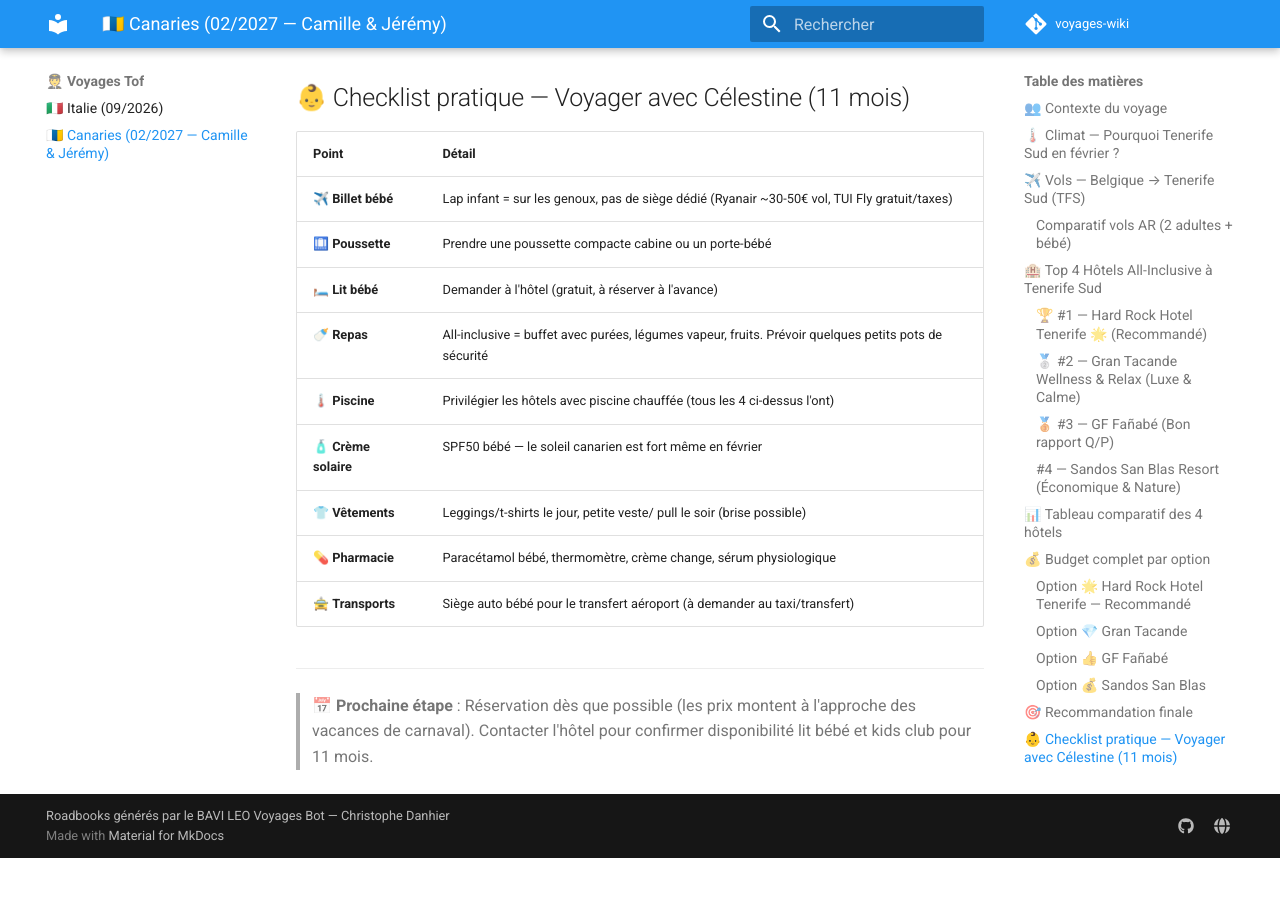
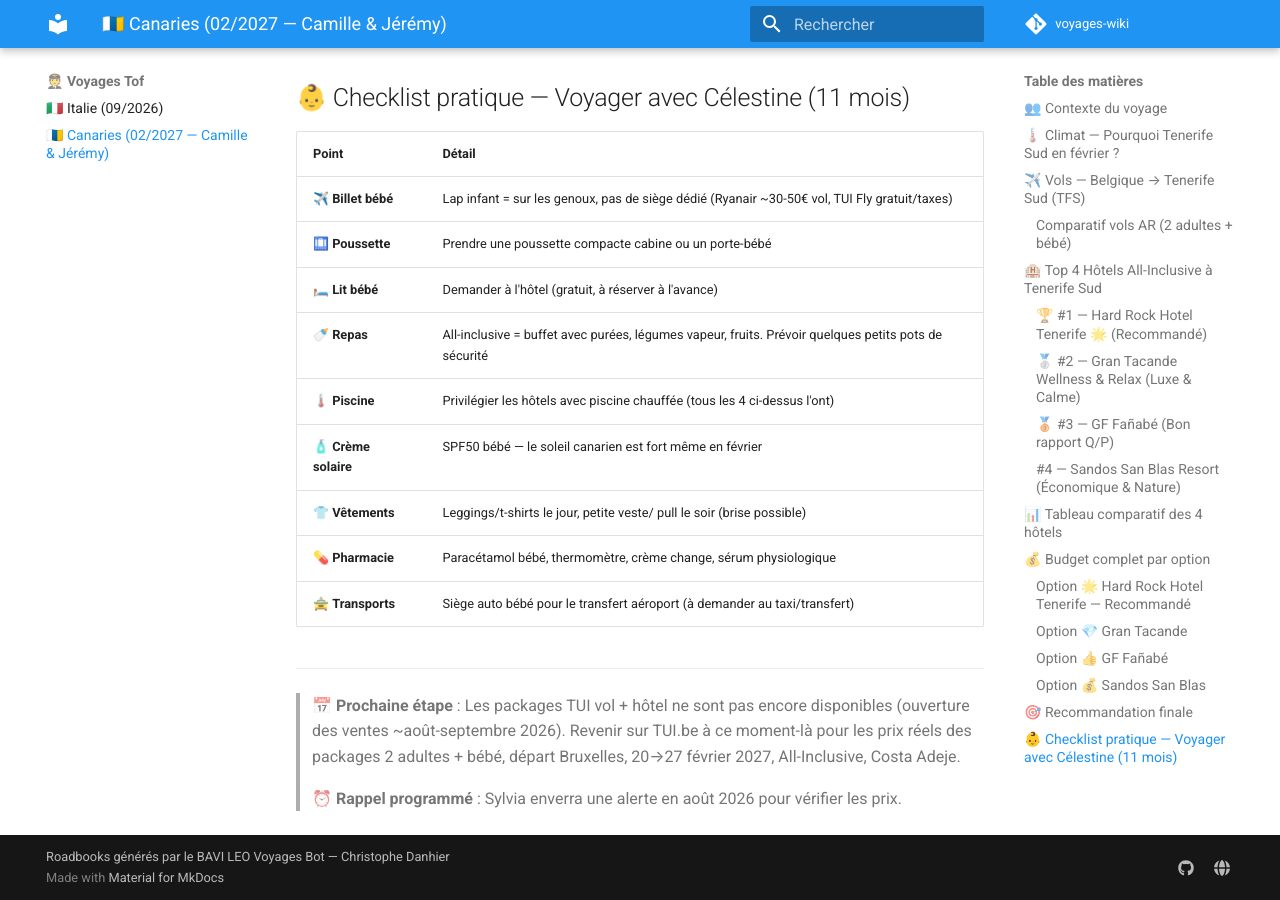
Before and after one commit to christophedanhier-hash/voyages-wiki, an MkDocs documentation site: the page built from docs/canaries-2027/index.md, in a window 1280 px wide and 900 px high, scrolled down 7146 px. Built offline with MkDocs 1.6.1 and Material for MkDocs 9.7.7, drawn with Linux system fonts in a browser that asks for light colours; comment, search, counter and statistics services are not loaded; before the commit the page ends 8004 px from its top, so only the background shows below that.

Commit message:
Ajout mention ouverture ventes TUI août-sept 2026

```diff
--- a/docs/canaries-2027/index.md
+++ b/docs/canaries-2027/index.md
@@ -212,4 +212,6 @@
 
 ---
 
-> 📅 **Prochaine étape** : Réservation dès que possible (les prix montent à l'approche des vacances de carnaval). Contacter l'hôtel pour confirmer disponibilité lit bébé et kids club pour 11 mois.
+> 📅 **Prochaine étape** : Les packages TUI vol + hôtel ne sont pas encore disponibles (ouverture des ventes ~août-septembre 2026). Revenir sur TUI.be à ce moment-là pour les prix réels des packages 2 adultes + bébé, départ Bruxelles, 20→27 février 2027, All-Inclusive, Costa Adeje.
+>
+> ⏰ **Rappel programmé** : Sylvia enverra une alerte en août 2026 pour vérifier les prix.
```
